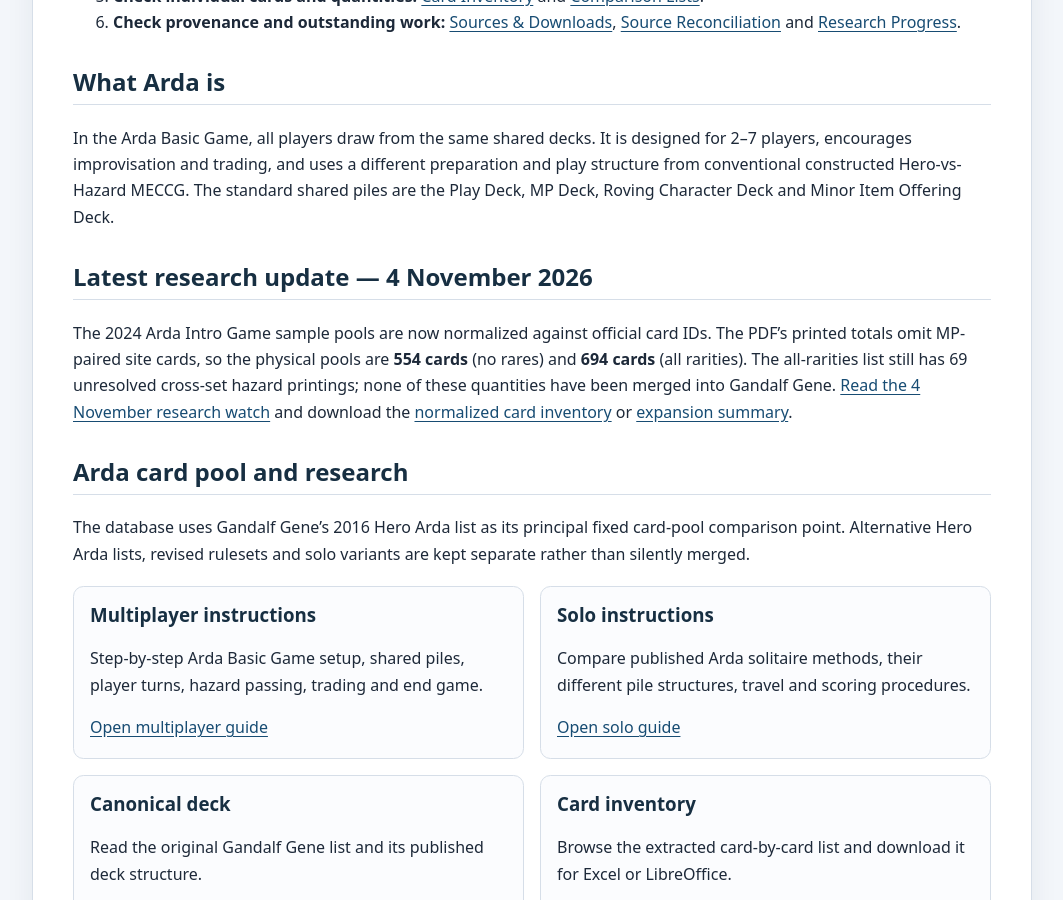
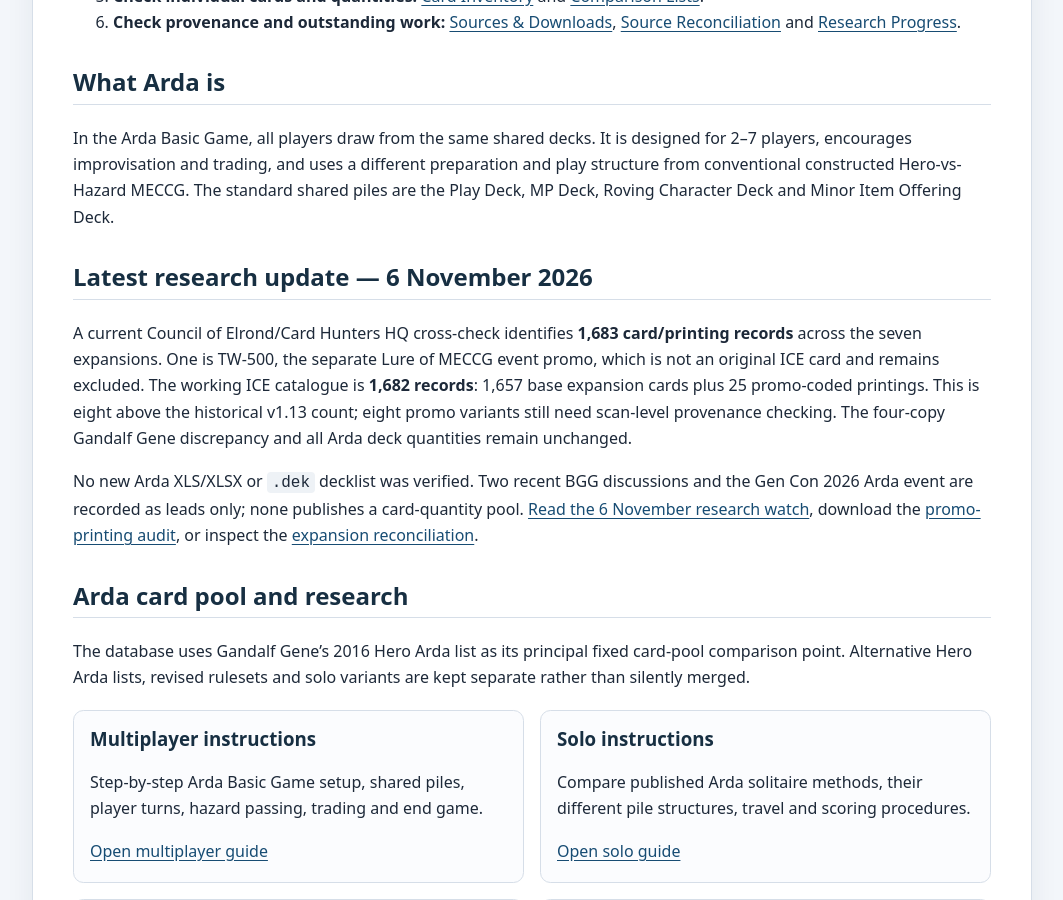
Before and after one commit to JamSpot/meccg-arda-master-database, a Jekyll site: the page built from index.md, in a window 1280 px wide and 900 px high, scrolled down 1208 px. Shown: the whole window, without its empty margins (108-1171 px from the left). Built offline with Jekyll 4.4.1, drawn with Linux system fonts in a browser that asks for light colours.

Commit message:
Update Arda homepage with 6 November catalogue findings

```diff
--- a/index.md
+++ b/index.md
@@ -34,9 +34,11 @@ This site teaches and documents **Arda format**: the shared-deck multiplayer gam
 
 In the Arda Basic Game, all players draw from the same shared decks. It is designed for 2–7 players, encourages improvisation and trading, and uses a different preparation and play structure from conventional constructed Hero-vs-Hazard MECCG. The standard shared piles are the Play Deck, MP Deck, Roving Character Deck and Minor Item Offering Deck.
 
-## Latest research update — 4 November 2026
+## Latest research update — 6 November 2026
 
-The 2024 Arda Intro Game sample pools are now normalized against official card IDs. The PDF's printed totals omit MP-paired site cards, so the physical pools are **554 cards** (no rares) and **694 cards** (all rarities). The all-rarities list still has 69 unresolved cross-set hazard printings; none of these quantities have been merged into Gandalf Gene. [Read the 4 November research watch](docs/research-watch-2026-11-04.html) and download the [normalized card inventory](data/arda-intro-game-card-inventory.csv) or [expansion summary](data/arda-intro-game-expansion-summary.csv).
+A current Council of Elrond/Card Hunters HQ cross-check identifies **1,683 card/printing records** across the seven expansions. One is TW-500, the separate Lure of MECCG event promo, which is not an original ICE card and remains excluded. The working ICE catalogue is **1,682 records**: 1,657 base expansion cards plus 25 promo-coded printings. This is eight above the historical v1.13 count; eight promo variants still need scan-level provenance checking. The four-copy Gandalf Gene discrepancy and all Arda deck quantities remain unchanged.
+
+No new Arda XLS/XLSX or `.dek` decklist was verified. Two recent BGG discussions and the Gen Con 2026 Arda event are recorded as leads only; none publishes a card-quantity pool. [Read the 6 November research watch](docs/research-watch-2026-11-06.html), download the [promo-printing audit](data/promo-card-inventory-2026-11-06.csv), or inspect the [expansion reconciliation](data/catalogue-expansion-reconciliation.csv).
 
 ## Arda card pool and research
 
```
